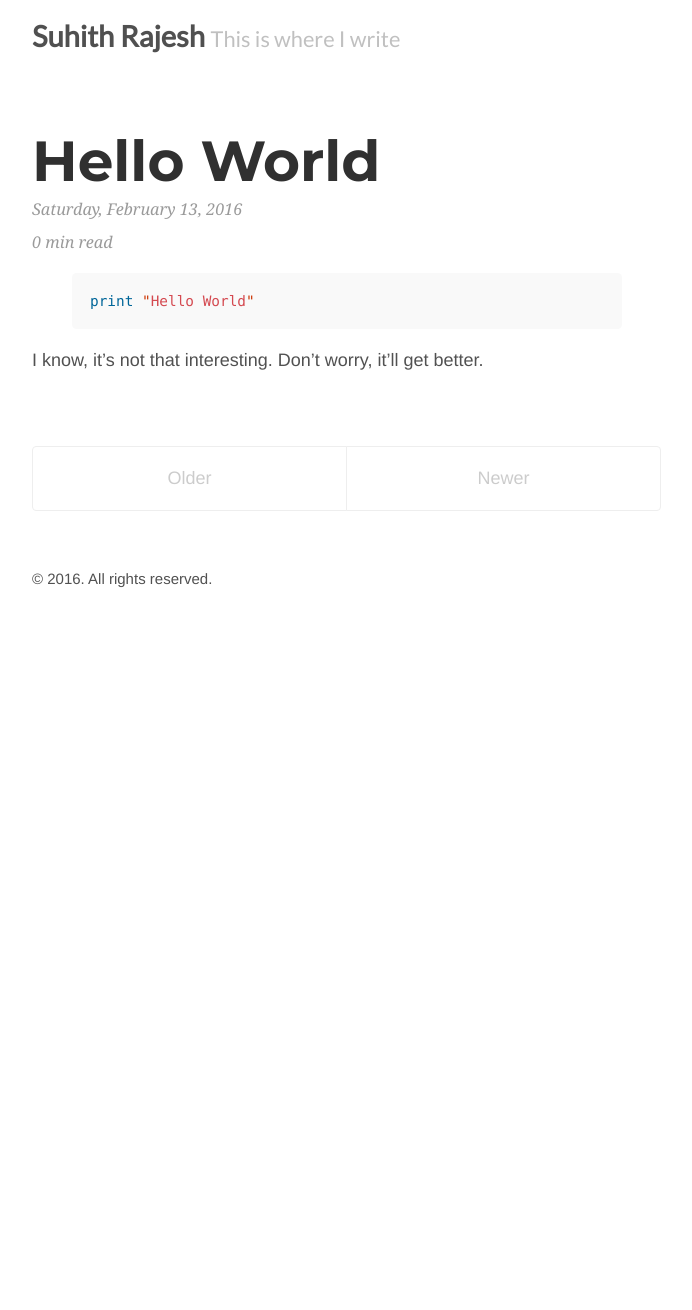
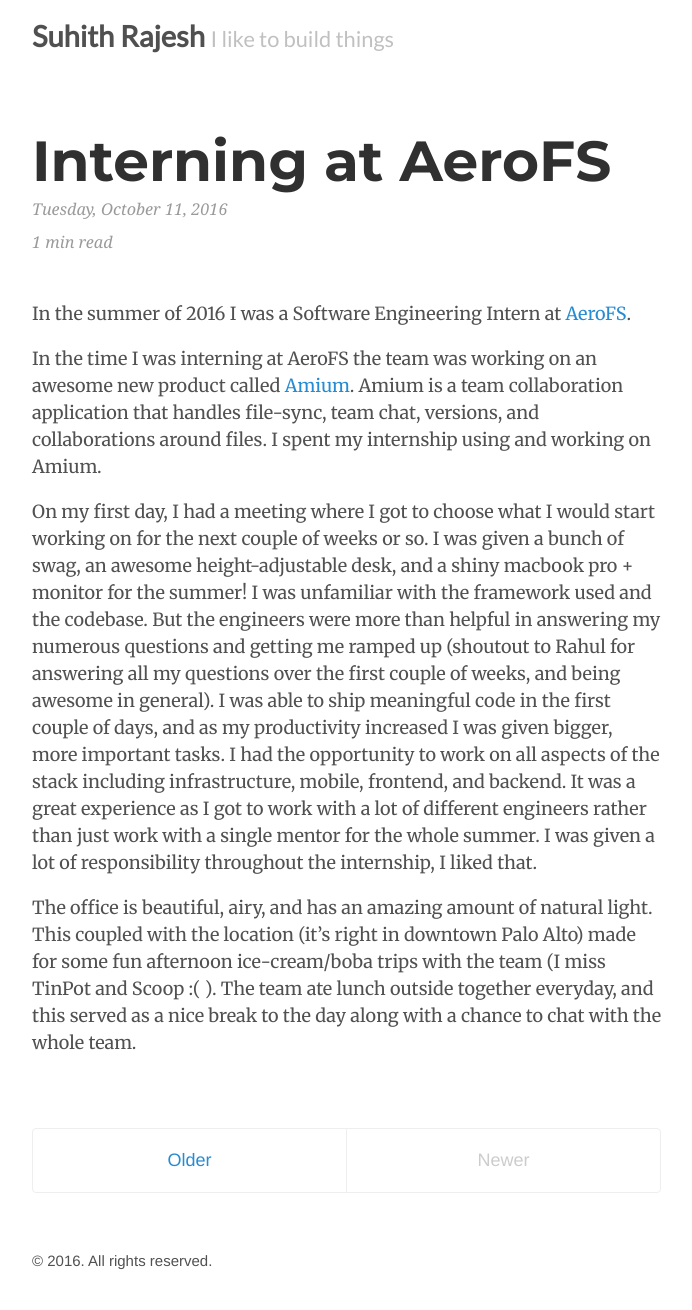
Before and after one commit to suhithr/blog, a Jekyll site: the page built from index.html, in a window 1280 px wide. Shown: the whole page, without its empty margins (293-985 px from the left). Built offline with Jekyll 4.4.1, drawn with Linux system fonts in a browser that asks for light colours; the list of posts is cut into pages by our own code; before the commit the page ends 900 px from its top, so only the background shows below that.

Commit message:
First draft of aerofs internship post

```diff
--- a/_config.yml
+++ b/_config.yml
@@ -6,7 +6,7 @@
 
 # Setup
 title:               Suhith Rajesh
-tagline:             This is where I write
+tagline:             I like to build things
 url:                 http://suhith.com
 paginate:            1
 baseurl:             ""
@@ -22,7 +22,7 @@
 author:
   name:              Suhith Rajesh
   url:               http://suhith.com
-  email:             hi@suhith.com
+  email:
 
 # Custom vars
 version:             0.0.1
--- a/_includes/head.html
+++ b/_includes/head.html
@@ -16,6 +16,7 @@
   <!-- Google Font -->
   <link href='https://fonts.googleapis.com/css?family=Lato' rel='stylesheet' type='text/css'>
   <link href='https://fonts.googleapis.com/css?family=Montserrat:700' rel='stylesheet' type='text/css'>
+  <link href='https://fonts.googleapis.com/css?family=Merriweather' rel='stylesheet' type='text/css'>
 
   <!-- CSS -->
   <link rel="stylesheet" href="{{ site.baseurl }}/styles.css">
@@ -27,17 +28,6 @@
   <!-- RSS -->
   <link rel="alternate" type="application/atom+xml" title="{{ site.title }}" href="{{ site.baseurl }}/atom.xml">
 
-  <!-- Google Analytics -->
-  <!--
-  <script>
-    (function(i,s,o,g,r,a,m){i['GoogleAnalyticsObject']=r;i[r]=i[r]||function(){
-    (i[r].q=i[r].q||[]).push(arguments)},i[r].l=1*new Date();a=s.createElement(o),
-    m=s.getElementsByTagName(o)[0];a.async=1;a.src=g;m.parentNode.insertBefore(a,m)
-    })(window,document,'script','//www.google-analytics.com/analytics.js','ga');
-    ga('create', 'UA-146052-15', 'getpoole.com');
-    ga('send', 'pageview');
-  </script>
-  -->
 </head>
 
 <!--
--- a/_layouts/post.html
+++ b/_layouts/post.html
@@ -4,7 +4,7 @@
 
 <article class="post">
   <h1 class="post-title">{{ page.title }}</h1>
-  <time datetime="{{ page.date | date_to_xmlschema }}" class="p'ost-date">{{ page.date | date: "%A, %B %-d, %Y" }}</time>
+  <time datetime="{{ page.date | date_to_xmlschema }}" class="post-date">{{ page.date | date: "%A, %B %-d, %Y" }}</time>
   {% capture read_time %}
     {{ page.content | number_of_words | divided_by: 250 }}
   {% endcapture %}
@@ -15,6 +15,7 @@
     Won't even take a minute
   {% endif %}
   </div>
+  <br>
   {{ content }}
 </article>
 
--- /dev/null
+++ b/_posts/2016-10-11-aerofs-internship.md
@@ -0,0 +1,12 @@
+---
+layout: post
+title: Interning at AeroFS
+---
+
+In the summer of 2016 I was a Software Engineering Intern at [AeroFS](https://www.aerofs.com).
+
+In the time I was interning at AeroFS the team was working on an awesome new product called [Amium](https://www.amium.com). Amium is a team collaboration application that handles file-sync, team chat, versions, and collaborations around files. I spent my internship using and working on Amium.
+
+On my first day, I had a meeting where I got to choose what I would start working on for the next couple of weeks or so. I was given a bunch of swag, an awesome height-adjustable desk, and a shiny macbook pro + monitor for the summer! I was unfamiliar with the framework used and the codebase. But the engineers were more than helpful in answering my numerous questions and getting me ramped up (shoutout to Rahul for answering all my questions over the first couple of weeks, and being awesome in general). I was able to ship meaningful code in the first couple of days, and as my productivity increased I was given bigger, more important tasks. I had the opportunity to work on all aspects of the stack including infrastructure, mobile, frontend, and backend. It was a great experience as I got to work with a lot of different engineers rather than just work with a single mentor for the whole summer. I was given a lot of responsibility throughout the internship, I liked that.
+
+The office is beautiful, airy, and has an amazing amount of natural light. This coupled with the location (it's right in downtown Palo Alto) made for some fun afternoon ice-cream/boba trips with the team (I miss TinPot and Scoop :( ). The team ate lunch outside together everyday, and this served as a nice break to the day along with a chance to chat with the whole team.
--- a/_sass/_posts.scss
+++ b/_sass/_posts.scss
@@ -6,6 +6,7 @@
 .page,
 .post {
   margin-bottom: 4em;
+  font-family: "Merriweather", Times New Roman, serif;
 }
 
 // Blog post or page title
--- a/index.html
+++ b/index.html
@@ -11,10 +11,9 @@
         {{ post.title }}
       </a>
     </h1>
-
     <time datetime="{{ post.date | date_to_xmlschema }}" class="post-date">{{ post.date | date: "%A, %B %-d, %Y" }}</time>
     {% capture read_time %}
-      {{ page.content | number_of_words | divided_by: 250 }}
+    {{ post.content | number_of_words | divided_by: 250 }}
   {% endcapture %}
   <div class="post-length">
   {% if read_time != '0' %}
@@ -23,6 +22,7 @@
     Won't even take a minute
   {% endif %}
   </div>
+  <br>
     {{ post.content }}
   </article>
   {% endfor %}
```
Also changed, not shown: _drafts/2016-02-15-regex-primer.md (added, +8 -0 lines), about.md (+1 -3 lines), README.md. Lines whose indentation alone changed are shown as unchanged.
